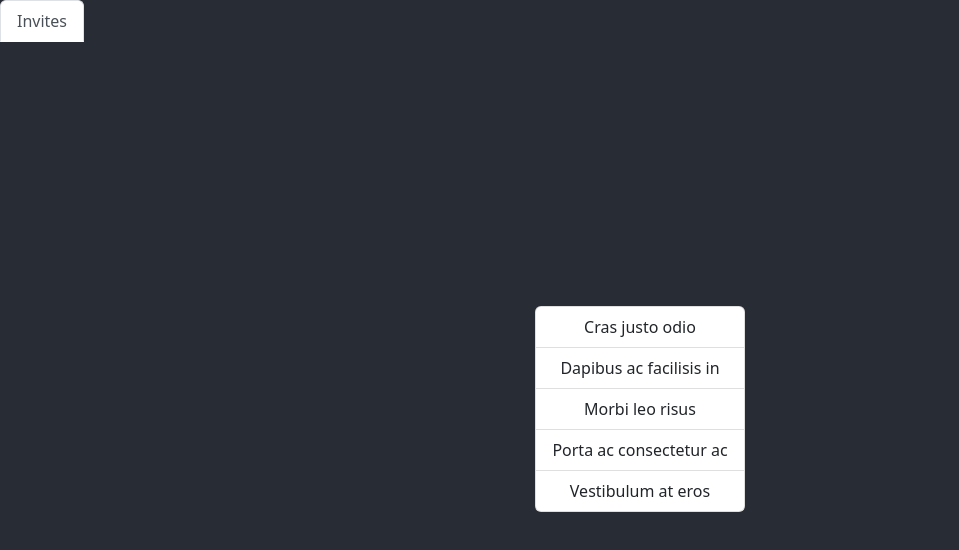
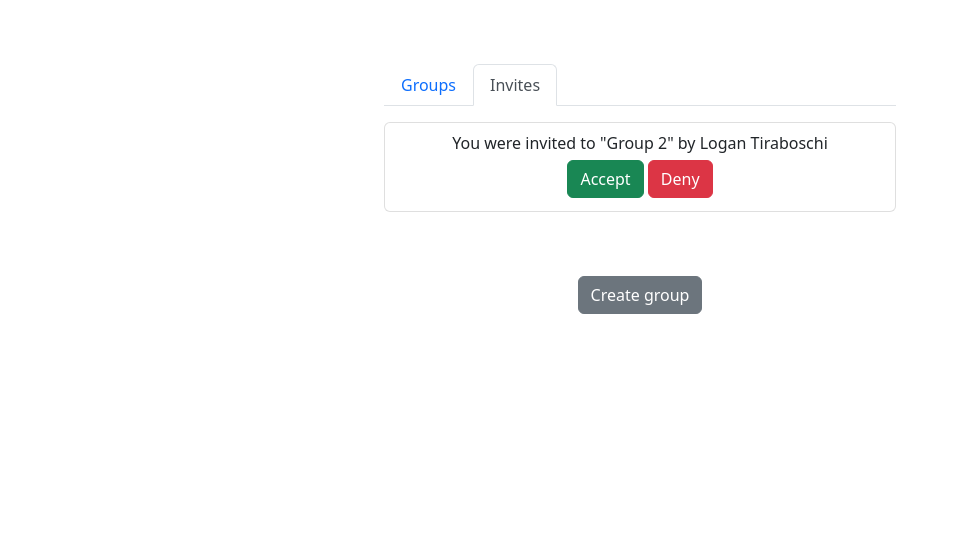
Before and after one commit to Kerrybeth/Senior-Project, a React (Create React App) app: page / in a window 1280 px wide. Both pictures are taken after a click on the tab "Invites". Shown: the top 550 px of the page, without its empty margins (0-959 px from the left). Built offline with nearby package versions, Linux system fonts and the light colour scheme.

Commit message:
Created mock groups page
Everything still lacks functionality but it's there now

```diff
--- a/src/App.css
+++ b/src/App.css
@@ -11,22 +11,6 @@
   .App-logo {
     animation: App-logo-spin infinite 20s linear;
   }
-}
-
-ul {
-	list-style-type: none;
-	margin: 0;
-	padding: 0;
-
-
-}
-
-li {
-	display: block;
-	position: fixed;
-	left: 0;
-	top: 0;
-	width: 200px;
 }
 
 .navbutton {
@@ -55,6 +39,17 @@ li {
   color: white;
 }
 
+.pageLight {
+  color: black;
+  background-color: white;
+  min-width:100vh;
+  display: flex;
+  flex-direction: column;
+  align-items: center;
+  justify-content: center;
+  text-align:center;
+}
+
 #calendar {
   min-height: 70vh;
   width:90vw;
@@ -65,6 +60,11 @@ li {
 .carousel {
   width:90vw;
   height:100%;
+}
+
+.tabList {
+  width:50vw;
+  padding:5vw;
 }
 
 .App-link {
--- a/src/App.js
+++ b/src/App.js
@@ -6,7 +6,7 @@ import 'bootstrap/dist/css/bootstrap.min.css';
 
 function App() {
   return (
-    <div>
+    <div className='pageLight'>
       <Groups />
     </div>
   );
--- a/src/ui/groups/Groups.js
+++ b/src/ui/groups/Groups.js
@@ -1,43 +1,41 @@
 import Tab from 'react-bootstrap/Tab';
 import Tabs from 'react-bootstrap/Tabs';
+import { Button } from 'react-bootstrap';
 import ListGroup from 'react-bootstrap/ListGroup';
 
 import '../../App.css';
 
 function Groups() {
     return (
-    <div className="App">
-        <div id="Home">
+    <div className="pageLight">
+        <div className="tabList">
         <Tabs
-            defaultActiveKey="profile"
-            id="uncontrolled-tab-example"
+            defaultActiveKey="first"
+            id="groups-tabs"
             className="mb-3"
         >
-            <Tab eventKey="groups" title="Groups">
+            <Tab eventKey="first" title="Groups">
             <ListGroup>
                 <ListGroup.Item>
                 <div>
-                <div className="fw-bold">Subheading</div>
-                    Cras justo odio
+                <div className="fw-bold">Group 1</div>
+                    Group description
                 </div>
                 </ListGroup.Item>
-                <ListGroup.Item>Dapibus ac facilisis in</ListGroup.Item>
-                <ListGroup.Item>Morbi leo risus</ListGroup.Item>
-                <ListGroup.Item>Porta ac consectetur ac</ListGroup.Item>
-                <ListGroup.Item>Vestibulum at eros</ListGroup.Item>
             </ListGroup>
             </Tab>
-            <Tab eventKey="groupinvites" title="Invites">
+            <Tab eventKey="second" title="Invites">
             <ListGroup>
-                <ListGroup.Item>Cras justo odio</ListGroup.Item>
-                <ListGroup.Item>Dapibus ac facilisis in</ListGroup.Item>
-                <ListGroup.Item>Morbi leo risus</ListGroup.Item>
-                <ListGroup.Item>Porta ac consectetur ac</ListGroup.Item>
-                <ListGroup.Item>Vestibulum at eros</ListGroup.Item>
+                <ListGroup.Item>You were invited to "Group 2" by Logan Tiraboschi
+                    <div style={{ padding:5 }}>
+                        <Button variant="success">Accept</Button>{' '} <Button variant="danger">Deny</Button>{' '}
+                    </div>
+                </ListGroup.Item>
             </ListGroup>
             </Tab>
         </Tabs>
         </div>
+        <Button variant="secondary">Create group</Button>{' '}
     </div>
     );
   }
```
